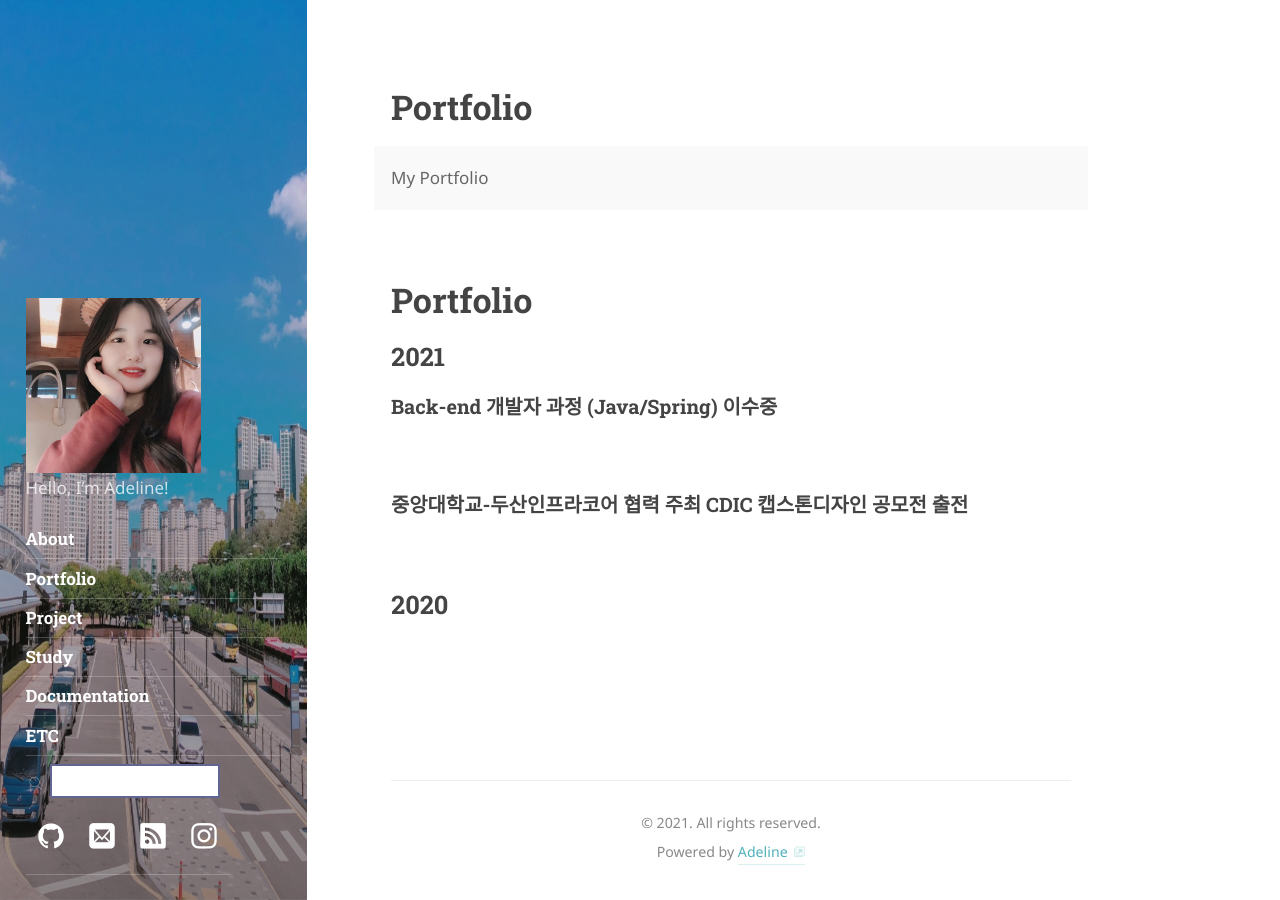
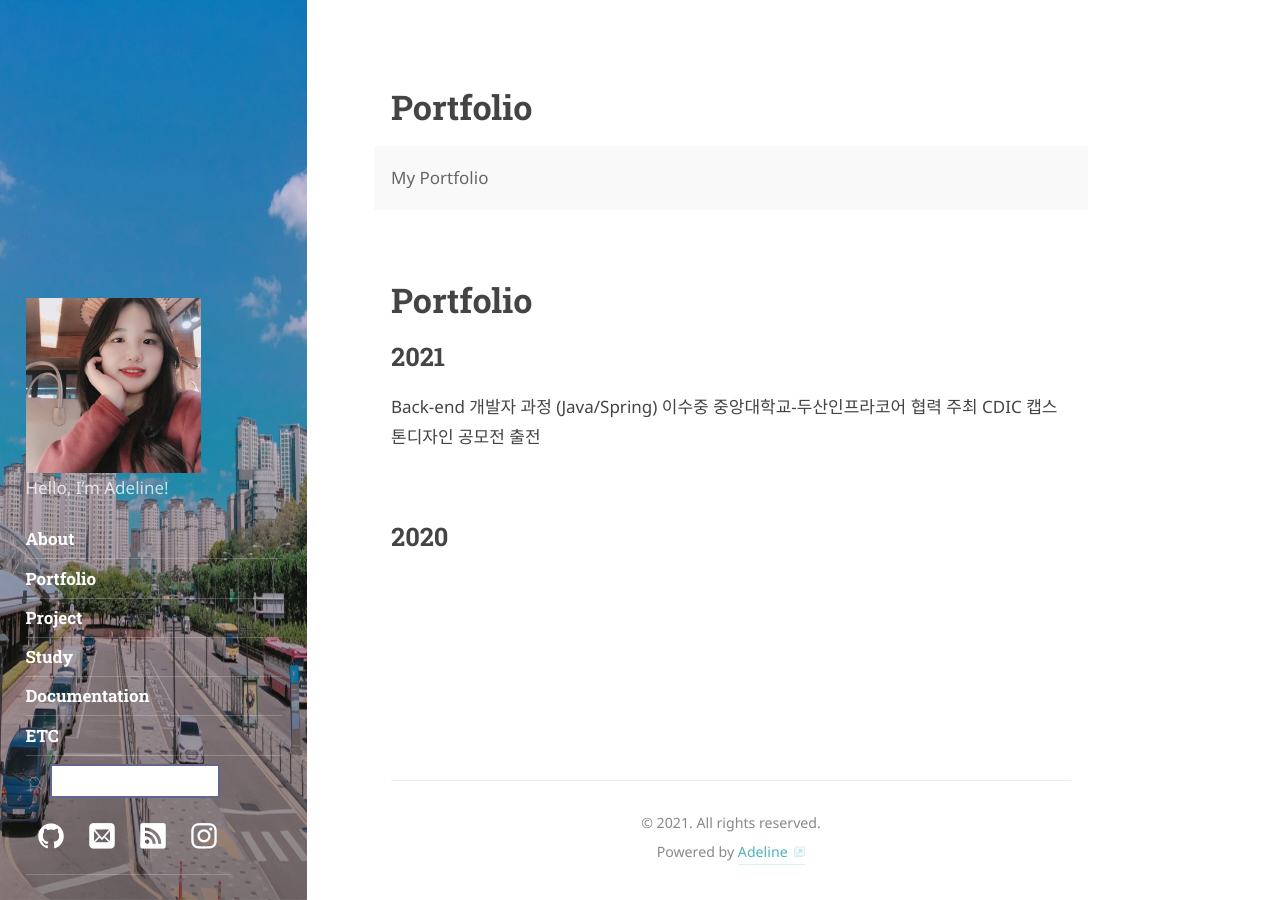
Before and after one commit to Wonji-Park/Classy, a Jekyll site: the page built from _featured_tags/Portfolio.md, in a window 1280 px wide. Built offline with Jekyll 4.4.1, drawn with Linux system fonts in a browser that asks for light colours; nearby versions of some CDN libraries; some web fonts are replaced.

```diff
--- a/_featured_tags/Portfolio.md
+++ b/_featured_tags/Portfolio.md
@@ -12,7 +12,7 @@ published: true
 
 ## 2021
 
-### Back-end 개발자 과정 (Java/Spring) 이수중
-### 중앙대학교-두산인프라코어 협력 주최 CDIC 캡스톤디자인 공모전 출전
+Back-end 개발자 과정 (Java/Spring) 이수중
+중앙대학교-두산인프라코어 협력 주최 CDIC 캡스톤디자인 공모전 출전
 
 ## 2020
```
